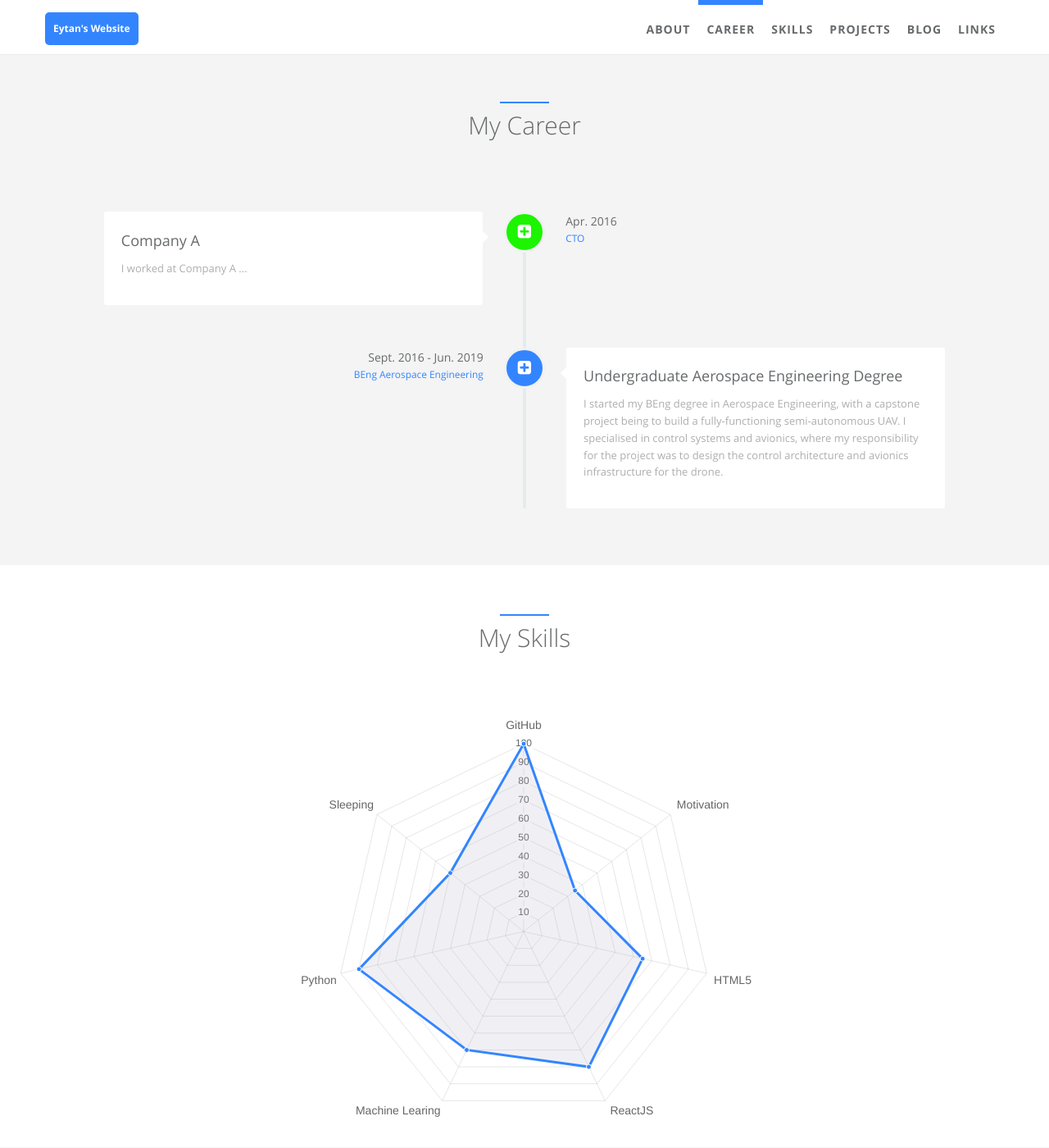
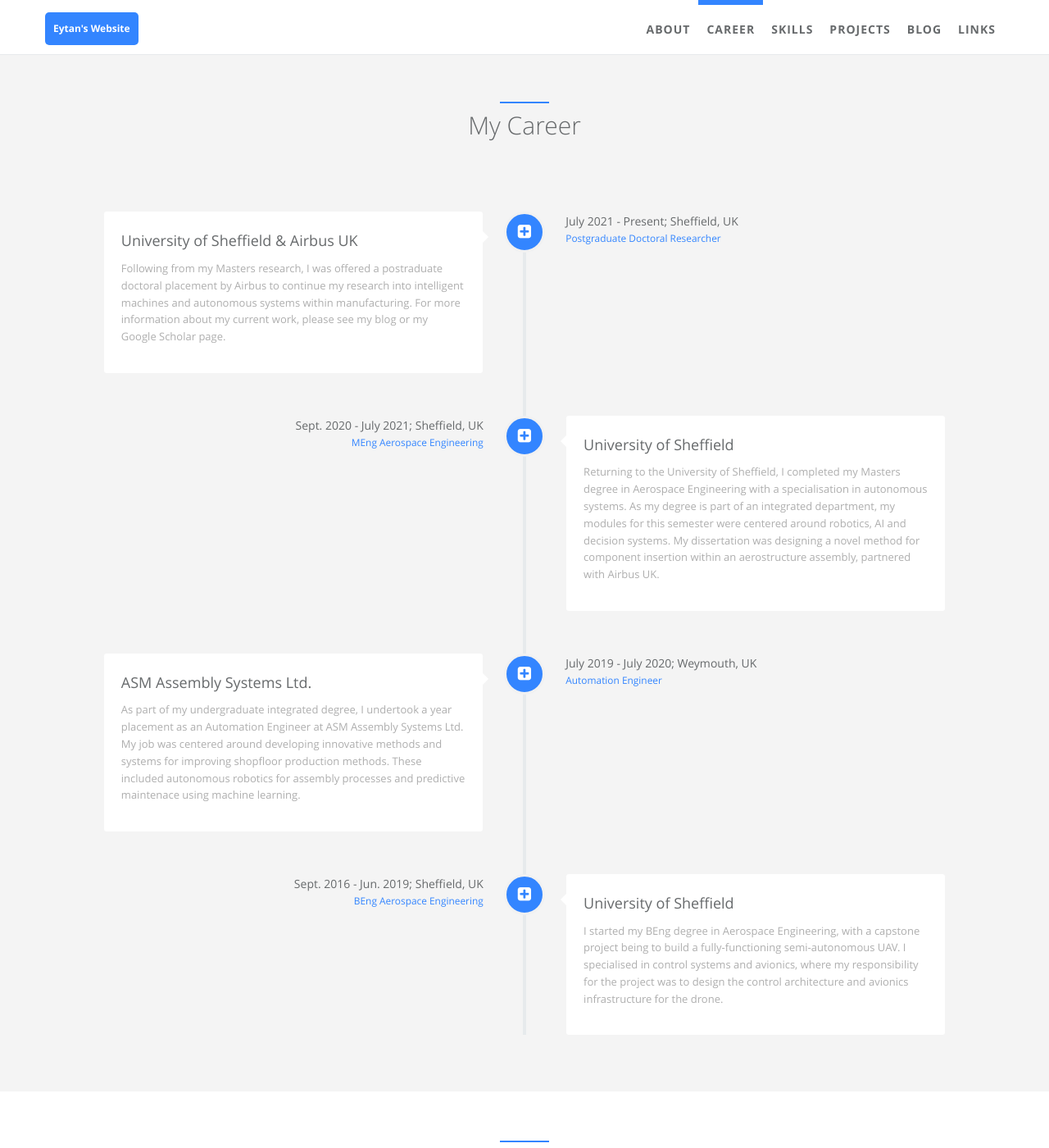
Before and after one commit to eytancanzini/eytancanzini.github.io_OLD, a Jekyll site: the page built from index.html, in a window 1280 px wide and 1400 px high, scrolled down 695 px. Shown: the whole window at 82% size. Built offline with Jekyll 4.4.1, drawn with Linux system fonts in a browser that asks for light colours.

Commit message:
Added all my experience

```diff
--- a/_data/index/careers.yml
+++ b/_data/index/careers.yml
@@ -1,28 +1,56 @@
 # careers section data
 # if you don't have language feature(language.yml is empty), ignore "i18n" items
+
 - name:
-    detail: Company A
-    i18n: company_a
+    detail: University of Sheffield & Airbus UK
+    i18n: postgrad-degree
   desc:
-    detail: I worked at Company A ...
+    detail: Following from my Masters research, I was offered a postraduate doctoral placement by Airbus to continue my research into intelligent machines and autonomous systems within manufacturing. For more information about my current work, please see my blog or my Google Scholar page.
+    i18n: company_d_desc
+  date:
+    detail: July 2021 - Present; Sheffield, UK
+    i18n: company_d_date
+  job:
+    detail: Postgraduate Doctoral Researcher
+    i18n: company_d_job
+  icon: fa-plus-square
+
+- name:
+    detail: University of Sheffield
+    i18n: masters-degree
+  desc:
+    detail: Returning to the University of Sheffield, I completed my Masters degree in Aerospace Engineering with a specialisation in autonomous systems. As my degree is part of an integrated department, my modules for this semester were centered around robotics, AI and decision systems. My dissertation was designing a novel method for component insertion within an aerostructure assembly, partnered with Airbus UK.
+    i18n: company_c_desc
+  date:
+    detail: Sept. 2020 - July 2021; Sheffield, UK
+    i18n: company_c_date
+  job:
+    detail: MEng Aerospace Engineering
+    i18n: company_c_job
+  icon: fa-plus-square
+
+- name:
+    detail: ASM Assembly Systems Ltd.
+    i18n: asm-placement
+  desc:
+    detail: As part of my undergraduate integrated degree, I undertook a year placement as an Automation Engineer at ASM Assembly Systems Ltd. My job was centered around developing innovative methods and systems for improving shopfloor production methods. These included autonomous robotics for assembly processes and predictive maintenace using machine learning.
     i18n: company_a_desc
   date:
-    detail: Apr. 2016
+    detail: July 2019 - July 2020; Weymouth, UK
     i18n: company_a_date
   job:
-    detail: CTO
+    detail: Automation Engineer
     i18n: company_a_job
   icon: fa-plus-square
-  present: true
 
 - name:
-    detail: Undergraduate Aerospace Engineering Degree
+    detail: University of Sheffield
     i18n: aero-undergrad
   desc:
     detail: I started my BEng degree in Aerospace Engineering, with a capstone project being to build a fully-functioning semi-autonomous UAV. I specialised in control systems and avionics, where my responsibility for the project was to design the control architecture and avionics infrastructure for the drone.
     i18n: company_b_desc
   date:
-    detail: Sept. 2016 - Jun. 2019
+    detail: Sept. 2016 - Jun. 2019; Sheffield, UK
     i18n: company_b_date
   job:
     detail: BEng Aerospace Engineering
```
